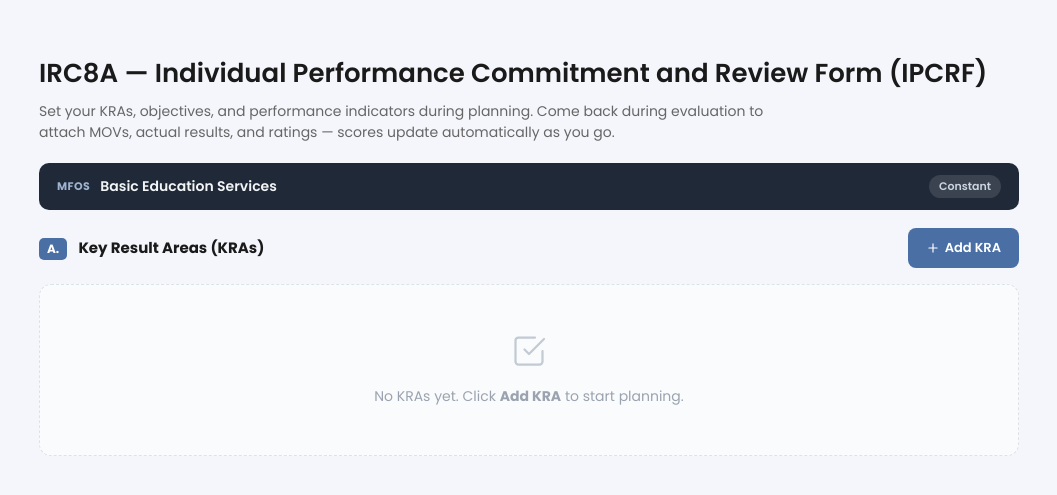
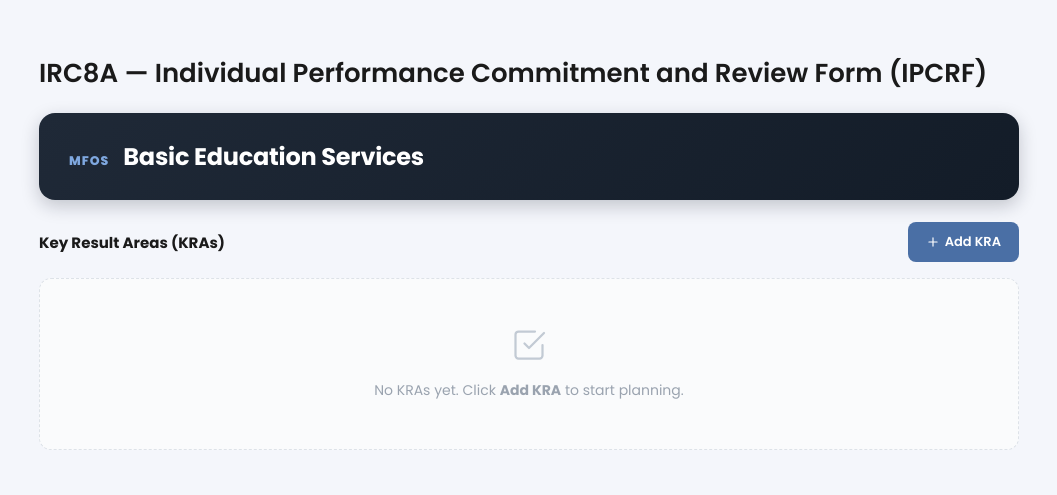
Before and after one commit to n-renz0801/Project-IRC, a Flask app: template templates/tabs/irc8a.html in a window 1280 px wide. Shown: the part 104-599 px from the top of the page, without its empty margins (111-1168 px from the left). Run offline with Flask 3, Linux system fonts and the light colour scheme; the template is opened without the code that fills it: most values are stand-ins (such as "Sample title", 1, 10 or a date in 2020); some libraries are stand-ins or nearby versions.

Commit message:
irc8a: visual improvements

```diff
--- a/static/css/irc8a.css
+++ b/static/css/irc8a.css
@@ -15,71 +15,37 @@
   color: #1a1a1a;
 }
 
-.irc8a-subtitle {
-  font-size: 14px;
-  color: #666;
-  margin: 0;
-  line-height: 1.5;
-  max-width: 760px;
-}
-
-/* ---------- MFO banner ---------- */
+/* ---------- MFO banner (reads as the page's main title) ---------- */
 
 .irc8a-mfo-banner {
   display: flex;
-  align-items: center;
-  gap: 10px;
-  background: #1f2937;
+  align-items: baseline;
+  gap: 14px;
+  background: linear-gradient(135deg, #1f2937, #131c28);
   color: #f3f4f6;
-  padding: 12px 18px;
-  border-radius: 10px;
-  margin-bottom: 18px;
-  font-size: 14px;
+  padding: 26px 30px;
+  border-radius: 16px;
+  margin-bottom: 22px;
+  box-shadow: 0 6px 18px rgba(17, 24, 39, 0.22);
 }
 
 .irc8a-mfo-label {
-  font-weight: 700;
-  letter-spacing: 0.04em;
+  font-weight: 800;
+  letter-spacing: 0.08em;
   text-transform: uppercase;
-  font-size: 11px;
-  color: #9fb3d1;
+  font-size: 12.5px;
+  color: #7fa8e0;
+  flex-shrink: 0;
 }
 
 .irc8a-mfo-value {
-  font-weight: 600;
-  flex: 1;
-}
-
-.irc8a-mfo-tag {
-  font-size: 11px;
-  font-weight: 600;
-  background: rgba(255, 255, 255, 0.12);
-  padding: 3px 10px;
-  border-radius: 999px;
-  color: #cbd5e1;
+  font-weight: 700;
+  font-size: 24px;
+  letter-spacing: -0.01em;
+  color: #fff;
 }
 
 /* ---------- Weight warning banners ---------- */
-
-.irc8a-weight-banner {
-  display: flex;
-  align-items: center;
-  gap: 8px;
-  font-size: 13px;
-  font-weight: 600;
-  padding: 10px 14px;
-  border-radius: 8px;
-  margin-bottom: 16px;
-  background: #fff8e6;
-  color: #8a5a00;
-  border: 1px solid #f2d896;
-}
-
-.irc8a-weight-banner.irc8a-weight-banner--ok {
-  background: #eaf7ee;
-  color: #1e7a3d;
-  border: 1px solid #bfe6cb;
-}
 
 .irc8a-weight-banner-inline {
   display: flex;
@@ -110,17 +76,6 @@
   font-size: 15px;
   font-weight: 700;
   color: #1a1a1a;
-}
-
-.irc8a-section-eyebrow {
-  display: inline-block;
-  background: #4a6fa5;
-  color: white;
-  font-size: 12px;
-  font-weight: 700;
-  padding: 2px 8px;
-  border-radius: 5px;
-  margin-right: 8px;
 }
 
 .irc8a-add-btn {
--- a/static/js/irc8a.js
+++ b/static/js/irc8a.js
@@ -3,11 +3,11 @@
   if (!listEl) return;
 
   const emptyStateEl = document.getElementById("irc8a-empty-state");
-  const kraWeightWarningEl = document.getElementById(
-    "irc8a-kra-weight-warning",
-  );
   const summaryEl = document.getElementById("irc8a-summary");
   const summaryWeightEl = document.getElementById("irc8a-summary-weight");
+  const summaryWeightHintEl = document.getElementById(
+    "irc8a-summary-weight-hint",
+  );
   const summaryRatingEl = document.getElementById("irc8a-summary-rating");
   const addKraBtn = document.getElementById("addKraBtn");
 
@@ -37,7 +37,6 @@
   const weightInput = document.getElementById("irc8a-entry-weight");
 
   // ================= Icons =================
-  const ICON_CHEVRON = `<svg viewBox="0 0 24 24" fill="none" stroke="currentColor" stroke-width="2.5" stroke-linecap="round" stroke-linejoin="round"><polyline points="9 18 15 12 9 6"></polyline></svg>`;
   const ICON_EDIT = `<svg viewBox="0 0 24 24" fill="none" stroke="currentColor" stroke-width="2" stroke-linecap="round" stroke-linejoin="round"><path d="M17 3a2.828 2.828 0 1 1 4 4L7.5 20.5 2 22l1.5-5.5L17 3z"></path></svg>`;
   const ICON_TRASH = `<svg viewBox="0 0 24 24" fill="none" stroke="currentColor" stroke-width="2" stroke-linecap="round" stroke-linejoin="round"><polyline points="3 6 5 6 21 6"></polyline><path d="M19 6l-1 14a2 2 0 0 1-2 2H8a2 2 0 0 1-2-2L5 6"></path><path d="M10 11v6"></path><path d="M14 11v6"></path><path d="M9 6V4a1 1 0 0 1 1-1h4a1 1 0 0 1 1 1v2"></path></svg>`;
   const ICON_PLUS = `<svg class="irc8a-inline-icon" viewBox="0 0 24 24" fill="none" stroke="currentColor" stroke-width="2" stroke-linecap="round" stroke-linejoin="round"><path d="M12 5v14M5 12h14"></path></svg>`;
@@ -70,7 +69,6 @@
       text: "",
       weight: null,
       isOpen: true,
-      activeTab: "planning",
       quality: [],
       efficiency: [],
       timeliness: [],
@@ -156,30 +154,19 @@
       listEl.appendChild(renderKraCard(kra, kraIndex));
     });
 
-    // KRA weight warning
+    // Bottom summary: total KRA weight (always visible once a KRA exists, updates live)
+    // and overall rating (once at least one objective has a score).
     const totalKraWeight = sumWeights(state.kras);
-    if (state.kras.length === 0) {
-      kraWeightWarningEl.style.display = "none";
-    } else {
-      kraWeightWarningEl.style.display = "flex";
-      const ok = Math.abs(totalKraWeight - 100) < 0.005;
-      kraWeightWarningEl.classList.toggle("irc8a-weight-banner--ok", ok);
-      kraWeightWarningEl.textContent = ok
-        ? `KRA weights total ${fmtWeight(totalKraWeight)} — good, that adds up to 100%.`
-        : `Heads up: KRA weights currently total ${fmtWeight(totalKraWeight)}. They should add up to 100%. You can still continue and fix this later.`;
-    }
-
-    // Overall summary
     let allObjectives = [];
     state.kras.forEach(
       (k) => (allObjectives = allObjectives.concat(k.objectives)),
     );
 
-    if (allObjectives.length === 0) {
+    if (state.kras.length === 0) {
       summaryEl.style.display = "none";
     } else {
       summaryEl.style.display = "flex";
-      summaryWeightEl.textContent = fmtWeight(totalKraWeight);
+      updateWeightSummary(totalKraWeight);
 
       let scoreSum = 0;
       let hasAnyScore = false;
@@ -196,6 +183,16 @@
     }
   }
 
+  function updateWeightSummary(totalKraWeight) {
+    const ok = Math.abs(totalKraWeight - 100) < 0.005;
+    summaryWeightEl.textContent = fmtWeight(totalKraWeight);
+    summaryWeightEl.classList.toggle("irc8a-summary-value--ok", ok);
+    summaryWeightEl.classList.toggle("irc8a-summary-value--warn", !ok);
+    summaryWeightHintEl.textContent = ok
+      ? "Adds up to 100% ✓"
+      : "Should total 100%";
+  }
+
   function renderKraCard(kra, kraIndex) {
     const card = document.createElement("div");
     card.className = "irc8a-kra-card" + (kra.isOpen ? " is-open" : "");
@@ -209,11 +206,10 @@
       Math.abs(totalObjWeight - kraWeightNum) >= 0.005;
 
     card.innerHTML = `
-      <div class="irc8a-kra-header" data-action="toggle-kra">
-        <button type="button" class="irc8a-icon-btn irc8a-icon-btn--chevron${kra.isOpen ? " is-open" : ""}">${ICON_CHEVRON}</button>
+      <div class="irc8a-kra-header" data-action="toggle-kra" title="Click to ${kra.isOpen ? "collapse" : "expand"}">
         <span class="irc8a-kra-index">KRA ${kraIndex + 1}</span>
         <span class="irc8a-kra-text">${kra.text ? escapeHtml(kra.text) : '<em style="color:#aab1bb;">Untitled KRA — click the pencil to describe it</em>'}</span>
-        <span class="irc8a-weight-badge">${fmtWeight(kra.weight)}</span>
+        <span class="irc8a-weight-badge irc8a-weight-badge--kra">${fmtWeight(kra.weight)}</span>
         <div class="irc8a-kra-actions">
           <button type="button" class="irc8a-icon-btn" data-action="edit-kra" title="Edit KRA">${ICON_EDIT}</button>
           <button type="button" class="irc8a-icon-btn irc8a-icon-btn--danger" data-action="delete-kra" title="Delete KRA">${ICON_TRASH}</button>
@@ -255,13 +251,11 @@
     const score = computeScore(obj);
 
     card.innerHTML = `
-      <div class="irc8a-objective-header" data-action="toggle-objective">
-        <button type="button" class="irc8a-icon-btn irc8a-icon-btn--chevron${obj.isOpen ? " is-open" : ""}">${ICON_CHEVRON}</button>
+      <div class="irc8a-objective-header" data-action="toggle-objective" title="Click to ${obj.isOpen ? "collapse" : "expand"}">
         <span class="irc8a-objective-label">${letterLabel(objIndex)}</span>
         <span class="irc8a-objective-text">${obj.text ? escapeHtml(obj.text) : '<em style="color:#aab1bb;">Untitled objective — click the pencil to describe it</em>'}</span>
         <div class="irc8a-objective-meta">
           <span class="irc8a-weight-badge">${fmtWeight(obj.weight)}</span>
-          <span class="irc8a-score-badge${score === null ? " is-empty" : ""}">Score: ${score === null ? "—" : fmtNum(score)}</span>
         </div>
         <div class="irc8a-objective-actions">
           <button type="button" class="irc8a-icon-btn" data-action="edit-objective" title="Edit objective">${ICON_EDIT}</button>
@@ -269,19 +263,18 @@
         </div>
       </div>
       <div class="irc8a-objective-body">
-        <div class="irc8a-tabs">
-          <button type="button" class="irc8a-tab-btn${obj.activeTab === "planning" ? " is-active" : ""}" data-action="switch-tab" data-tab="planning">A. Planning</button>
-          <button type="button" class="irc8a-tab-btn${obj.activeTab === "evaluation" ? " is-active" : ""}" data-action="switch-tab" data-tab="evaluation">B. Evaluation</button>
-        </div>
-
-        <div class="irc8a-tab-panel${obj.activeTab === "planning" ? " is-active" : ""}" data-tab-panel="planning">
+        <div class="irc8a-obj-section irc8a-obj-section--planning">
+          <div class="irc8a-obj-section-title"><span class="irc8a-obj-section-dot"></span>A. To Be Filled During Planning</div>
           <div class="irc8a-field-block-header">
             <span class="irc8a-field-block-title">Performance Indicators</span>
           </div>
           <div class="irc8a-indicator-groups"></div>
         </div>
 
-        <div class="irc8a-tab-panel${obj.activeTab === "evaluation" ? " is-active" : ""}" data-tab-panel="evaluation">
+        <div class="irc8a-obj-section-divider"></div>
+
+        <div class="irc8a-obj-section irc8a-obj-section--evaluation">
+          <div class="irc8a-obj-section-title"><span class="irc8a-obj-section-dot"></span>B. To Be Filled During Evaluation</div>
           <div class="irc8a-field-block">
             <div class="irc8a-field-block-header">
               <span class="irc8a-field-block-title">Means of Verification (MOV)</span>
@@ -694,12 +687,6 @@
         render();
         break;
       }
-      case "switch-tab": {
-        const obj = findObjective(kraId, objId);
-        obj.activeTab = actionEl.dataset.tab;
-        render();
-        break;
-      }
       case "add-rubric":
         openModal({
           mode: "add-rubric",
--- a/templates/tabs/irc8a.html
+++ b/templates/tabs/irc8a.html
@@ -11,31 +11,16 @@ block content %}
     <h2>
       IRC8A &mdash; Individual Performance Commitment and Review Form (IPCRF)
     </h2>
-    <p class="irc8a-subtitle">
-      Set your KRAs, objectives, and performance indicators during planning.
-      Come back during evaluation to attach MOVs, actual results, and ratings
-      &mdash; scores update automatically as you go.
-    </p>
   </div>
 
-  <!-- MFO banner (constant, uneditable) -->
+  <!-- MFO banner (constant, uneditable) — reads as the main title for the form below -->
   <div class="irc8a-mfo-banner">
     <span class="irc8a-mfo-label">MFOs</span>
     <span class="irc8a-mfo-value">Basic Education Services</span>
-    <span class="irc8a-mfo-tag">Constant</span>
   </div>
 
-  <!-- Weight summary / warnings -->
-  <div
-    id="irc8a-kra-weight-warning"
-    class="irc8a-weight-banner"
-    style="display: none"
-  ></div>
-
   <div class="irc8a-toolbar">
-    <div class="irc8a-toolbar-info">
-      <span class="irc8a-section-eyebrow">A.</span> Key Result Areas (KRAs)
-    </div>
+    <div class="irc8a-toolbar-info">Key Result Areas (KRAs)</div>
     <button type="button" class="irc8a-add-btn" id="addKraBtn">
       <svg
         class="irc8a-inline-icon"
@@ -78,6 +63,9 @@ block content %}
     <div class="irc8a-summary-item">
       <span class="irc8a-summary-label">Total KRA Weight</span>
       <span class="irc8a-summary-value" id="irc8a-summary-weight">0%</span>
+      <span class="irc8a-summary-hint" id="irc8a-summary-weight-hint"
+        >Should total 100%</span
+      >
     </div>
     <div class="irc8a-summary-item">
       <span class="irc8a-summary-label">Overall Rating</span>
```
Also changed, not shown: other parts of static/css/irc8a.css (+71 -57 lines), static/css/irc9.css (+26 -6 lines).
